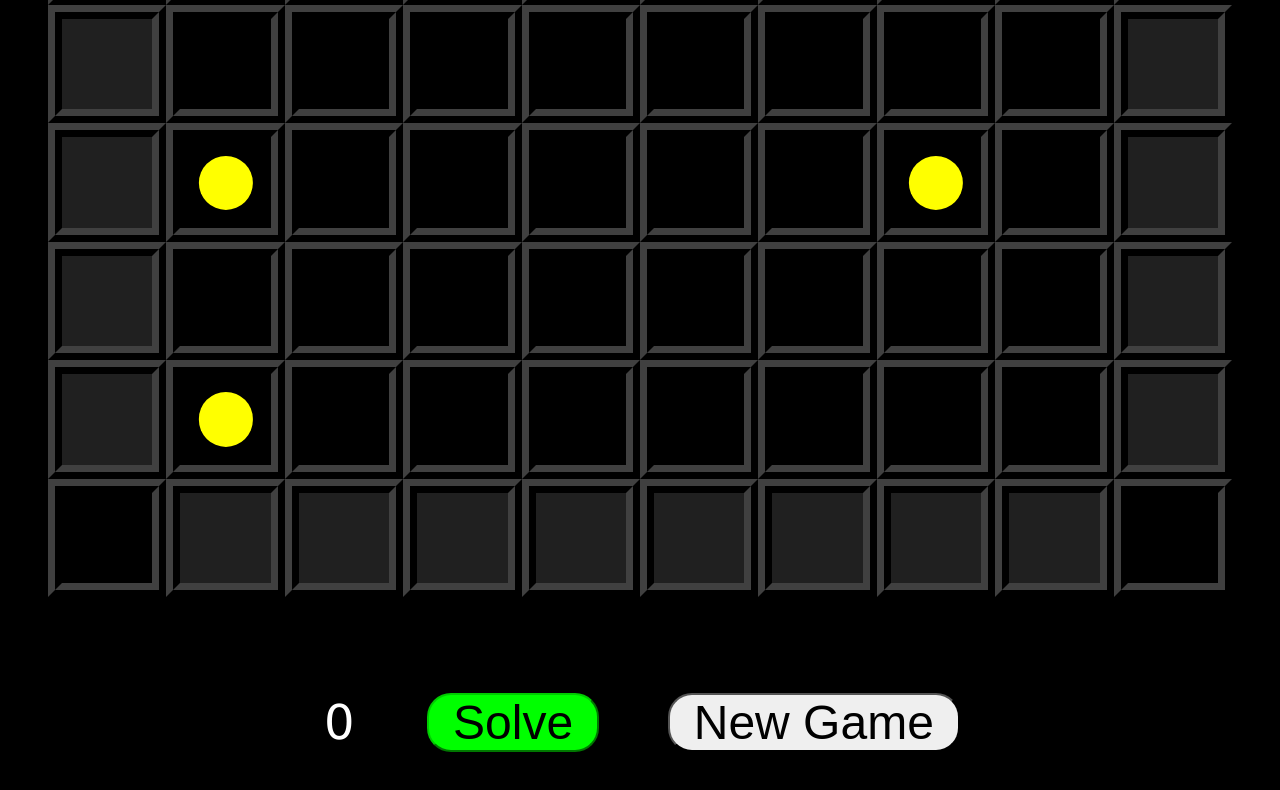
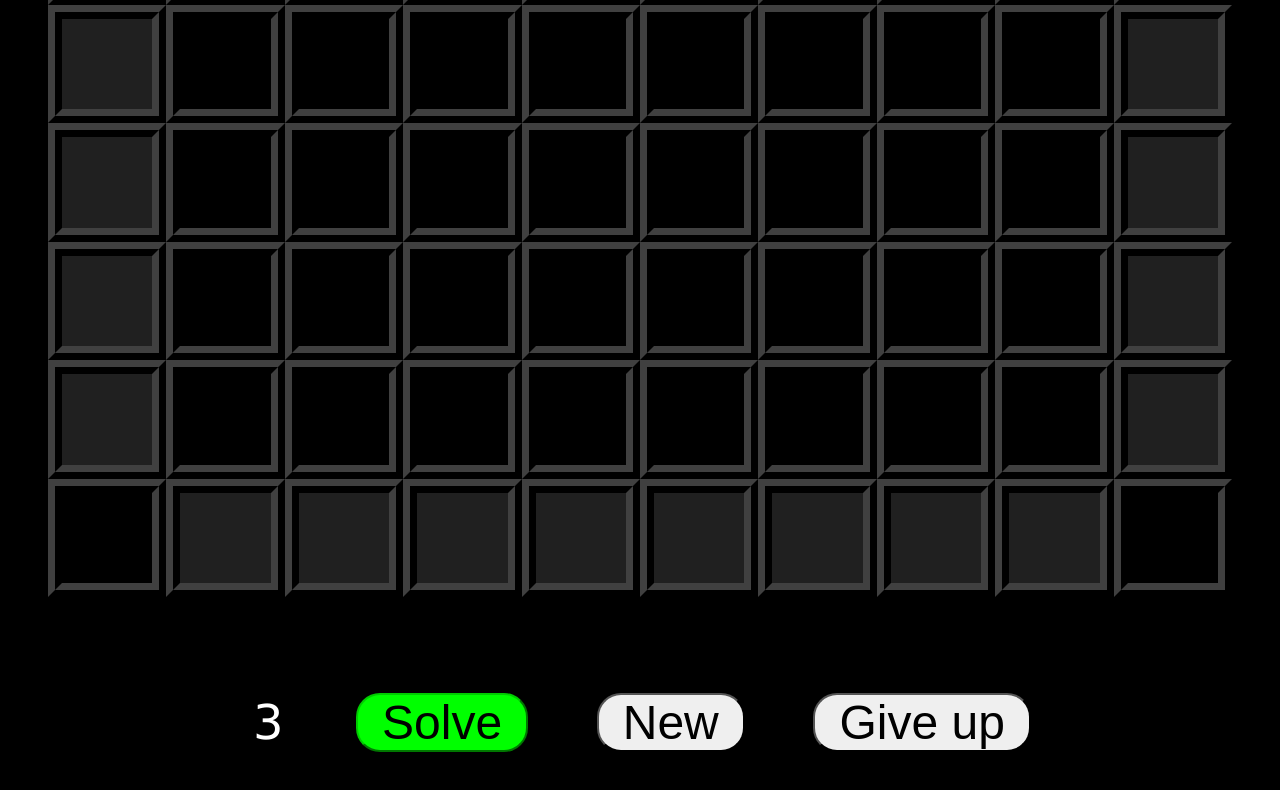
Before and after one commit to TwinFeats/blackbox, a plain HTML site: page index.html in a window 1280 px wide. Both pictures are taken after a click on the button "Solve". Shown: the part 741-1531 px from the top of the page. Drawn offline with Linux system fonts and the light colour scheme; a web font is replaced by a local one.

Commit message:
v1 alpha

```diff
--- a/blackbox.js
+++ b/blackbox.js
@@ -39,11 +39,11 @@ function newBoard() {
     for (var r=0;r<10;r++) {
         for (var c=0;c<10;c++) {
             if ((r == 0 && c == 0) || (r == 0 && c == 9) || (c == 0 && r == 9) || (c == 9 && r == 9)) {
-                html += `<div id="rc${r}${c}"><span></span></div>`;
+                html += `<div id="rc${r}${c}"></div>`;
             } else if (r == 0 || r == 9 || c == 0 || c == 9) {
-                html += `<div class="border" id="rc${r}${c}" onpointerdown="ray(event)"><span></span></div>`;
+                html += `<div class="border" id="rc${r}${c}" onpointerdown="ray(event)"></div>`;
             } else {
-                html += `<div id="rc${r}${c}" onpointerdown="mark(event)"><span></span></div>`;
+                html += `<div id="rc${r}${c}" onpointerdown="mark(event)"></div>`;
             }
         }
     }
@@ -54,7 +54,8 @@ function newBoard() {
         var r = rnd.intInRange(1, 8);
         var c = rnd.intInRange(1, 8);
         var idx = r*10 + c;
-        squares[idx].innerHTML = '<span class="marker ball"></span>';
+        // squares[idx].innerHTML = '<span class="ball"></span>';
+        squares[idx].classList.add("ball");
     }
 }
 
@@ -86,7 +87,6 @@ function trackRay(target, startId) {
     var nr = r;
     var nc = c;
     do {
-        console.log(`${r} ${c}`)
         //probe out one square
         nr = r + dr;
         nc = c + dc;
@@ -149,7 +149,7 @@ function trackRay(target, startId) {
 }
 
 function checkSquare(r, c) {
-    return document.querySelector(`#rc${r}${c} > .marker`);
+    return document.querySelector(`#rc${r}${c}`).classList.contains("ball");
 }
 
 function mark(event) {
@@ -160,9 +160,45 @@ function mark(event) {
 }
 
 function solve() {
+    var correct = 0;
+    const markers = document.querySelectorAll(".marker");
+    for (var i=0;i<markers.length;i++) {
+        if (markers[i].classList.contains("ball")) {
+            correct++;
+        }
+    }
+    document.getElementById("correct").innerHTML = `${correct} correct`;
+    if (correct == 4) {
+        blink(10, "win");
+        document.getElementById("correct").innerHTML = `You WIN!!!`;
+    } else {
+        blink(10, "bad");
+        turns += 3;
+        document.getElementById("turns").innerHTML = turns;
+}
+}
 
+function blink(count, cssClass) {
+    document.getElementById("gameboard").classList.toggle(cssClass);
+    setTimeout(function() {
+        if (--count > 0) {
+            blink(count, cssClass);
+        }
+    }, 250);
 }
 
 function newGame() {
+    init();
+}
 
+function giveUp() {
+    const markers = document.querySelectorAll(".marker");
+    for (var i=0;i<markers.length;i++) {
+        margers[i].classList.remove("marker");
+    }
+
+    const balls = document.querySelectorAll(".ball");
+    for (var i=0;i<balls.length;i++) {
+        balls[i].classList.add("marker");
+    }
 }
--- a/default.css
+++ b/default.css
@@ -51,6 +51,22 @@ h1 {
     position: relative;
 }
 
+#gameboard.win > * {
+    background-color: yellow;
+}
+
+#gameboard.win .marker::after {
+    background-color: black;
+}
+
+#gameboard.bad > * {
+    background-color: red;
+}
+
+#gameboard.bad .marker::after {
+    background-color: black;
+}
+
 .border {
     background-color: #202020;
 }
@@ -83,7 +99,7 @@ h1 {
     display: inline-block;
     position: absolute;
     aspect-ratio: 1 / 1;
-    width: 60%;
+    width: 90%;
     top: 50%;
     left: 50%;
     transform: translate(-50%, -50%);
--- a/index.html
+++ b/index.html
@@ -14,8 +14,10 @@
     </div>
     <div id="options">
         <span id="turns">0</span>
-        <button id="solve" type="button" id="solve" onclick="solve(event)">Solve</button>
-        <button id="newGame" type="button" id="newGame" onclick=""newGame(event)>New Game</button>
+        <button id="solve" type="button" onclick="solve(event)">Solve</button>
+        <button id="newGame" type="button" onclick="newGame(event)">New</button>
+        <button id="giveUp" type="button" onclick="giveUp(event)">Give up</button>
+        <p id="correct"></p>
     </div>
 
     <script>
```
